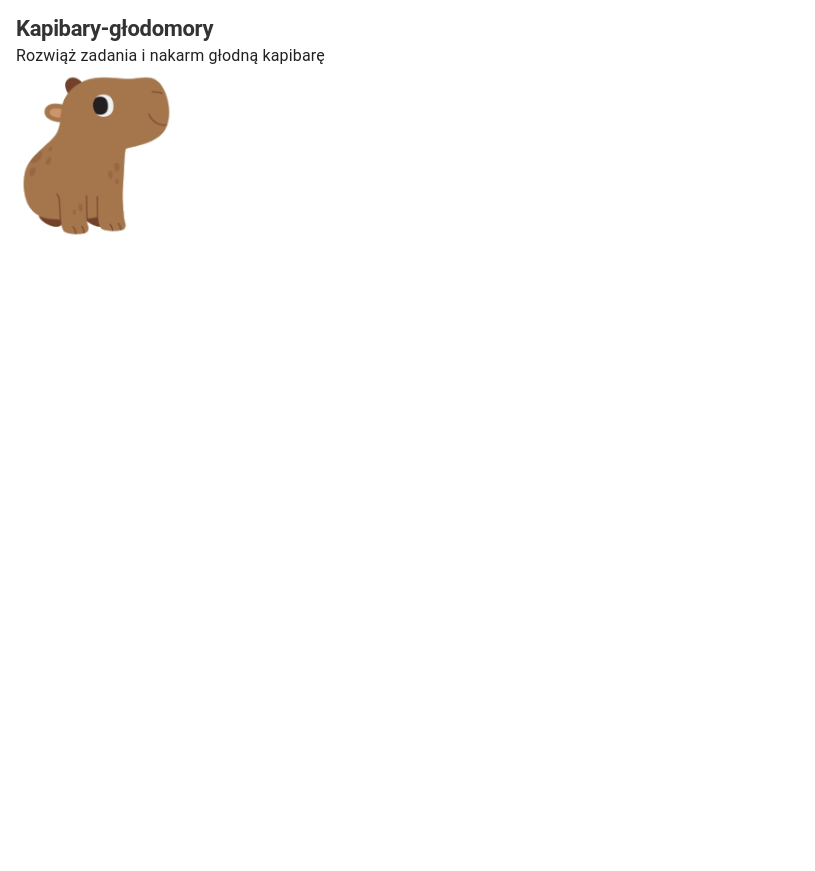
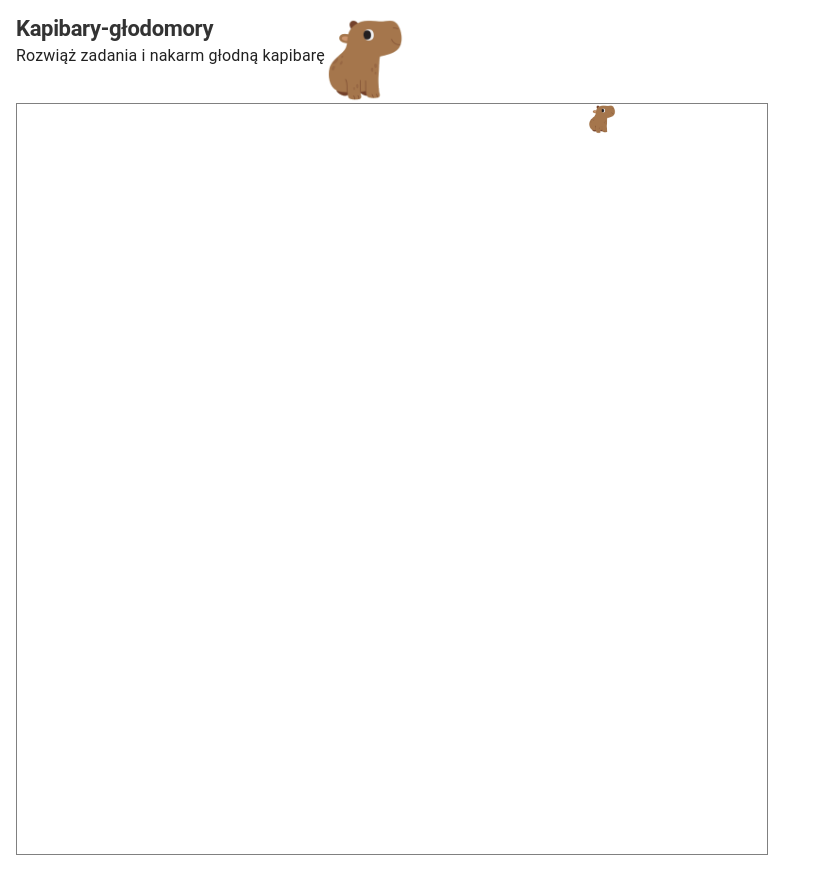
Before and after one commit to WojciechBylica/hungry-capybaras, a React (Vite) app: page / in a window 1280 px wide. Shown: the whole page, without its empty margins (0-815 px from the left). Before the commit the page ends 800 px from the top, so only its background shows below. Built offline with nearby package versions, Linux system fonts and the light colour scheme.

Commit message:
added capibara movement

```diff
--- a/src/App.tsx
+++ b/src/App.tsx
@@ -1,17 +1,43 @@
 import { Box, Typography } from '@mui/material'
 import capibara from './assets/capibara-img.png'
+import { FillType, useApp } from './useApp'
 
 function App() {
-
+  const { fields,maxWidth } = useApp()
+  const getFill = (fill: FillType)=>{
+    switch (fill) {
+      case 'capibara':
+        return <img src={capibara} height='30px' width='auto'/>
+      case 'grass':
+        return 'g'
+      default:
+        return null
+    }
+  }
   return (
     <>
-     <Box component='header'>
-         <Typography variant='h1'>Kapibary-głodomory</Typography>
-        <Typography>Rozwiąż zadania i nakarm głodną kapibarę</Typography>
-        <Box component='img' src={capibara}  sx={{width:160, height: 'auto'}}/>
+     <Box component='header'  sx={{display: 'flex'}}>
+        <Box>
+          <Typography variant='h1'>Kapibary-głodomory </Typography>
+          <Typography>Rozwiąż zadania i nakarm głodną kapibarę</Typography>
+        </Box>
+        <Box component='img' src={capibara}  sx={{width:'80px', height: 'auto'}}/>
      </Box>
-     <Box component='section' flexGrow='1'>
-
+     <Box component='section' flexGrow='1' sx={{border: '1px solid gray', width: 'fit-content'}}>
+        <Box sx={{display:'grid', gridTemplateColumns: `repeat(${maxWidth}, minmax(30px, 30px))`}}>
+          {fields.map(({id,fill})=>(
+            <Box
+              key={id}
+              sx={{
+                height:'30px',
+                width: '30px',
+                // border: '0.5px solid gray',
+                display: 'flex',
+                justifyContent:'center',
+                alignItems: 'center'
+              }}
+              >{getFill(fill)}</Box>))}
+        </Box>
      </Box>
     </>
   )
--- a/src/main.tsx
+++ b/src/main.tsx
@@ -5,12 +5,12 @@ import { AppThemeProvider } from './theme'
 import { Box, CssBaseline } from '@mui/material'
 
 createRoot(document.getElementById('root')!).render(
-  <StrictMode>
+  // <StrictMode>
     <AppThemeProvider>
       <CssBaseline />
       <Box component='main'>
         <App />
       </Box>
     </AppThemeProvider>
-  </StrictMode>,
+  // </StrictMode>,
 )
--- a/src/theme/ThemeProvider.tsx
+++ b/src/theme/ThemeProvider.tsx
@@ -16,7 +16,7 @@ const theme = createTheme({
         MuiCssBaseline: {
             styleOverrides: {
                 main: {
-                    height: '100vh',
+                    Height: '100vh',
                     padding: '16px',
                     backgroundColor: '#fff',
                     display: 'flex',
--- a/src/useApp.ts
+++ b/src/useApp.ts
@@ -1,4 +1,89 @@
+import { useEffect, useState } from "react"
+export type FillType = 'capibara' | 'grass'| null
+export type FieldType = {
+    id: number,
+    x: number,
+    y:number,
+    fill: FillType
+}
+
+const getInitialState =(maxWidth:number, capibaraIndex: number)=>{
+
+    const maxIndex = maxWidth * maxWidth
+
+    const array: FieldType[] = []
+    let x = 1
+    let y = 1
+    for (let step = 1; step <= maxIndex; step++) {
+        array.push({
+            id: step,
+            x,
+            y,
+            fill: capibaraIndex === step ? 'capibara': null
+        })
+        x++
+        if(x > maxWidth) {
+            y++
+            x=1
+        }
+
+    }
+    return array
+}
 export const useApp = () =>{
+const maxWidth = 25
 
-    return {}
+
+    const [fields, setFields]= useState(getInitialState(maxWidth, 20))
+
+
+    console.log('fields',fields)
+
+    useEffect(() => {
+        const handleKeyDown = (event: KeyboardEvent) => {
+            const directionKeys = ['ArrowUp', 'ArrowDown', 'ArrowLeft', 'ArrowRight'];
+             if (directionKeys.includes(event.key)) {
+                event.preventDefault();
+            }
+            if (!directionKeys.includes(event.key)) return;
+
+            setFields((prevFields) => {
+                const capibaraPos = prevFields.find(({ fill }) => fill === 'capibara') as FieldType;
+                const previousCapibaraField = { ...capibaraPos, fill: null };
+
+                let nextX = capibaraPos.x;
+                let nextY = capibaraPos.y;
+
+        switch (event.key) {
+          case 'ArrowUp':
+            nextY = nextY > 1 ? nextY - 1 : maxWidth
+            break;
+          case 'ArrowDown':
+            nextY = nextY < maxWidth ? nextY + 1 : 1
+            break;
+          case 'ArrowLeft':
+            nextX = nextX > 1 ? nextX - 1 : maxWidth
+            break;
+          case 'ArrowRight':
+            nextX = nextX < maxWidth ? nextX + 1 : 1
+            break;
+        }
+
+        const capibaraNextField = prevFields.find(f => f.x === nextX && f.y === nextY) as FieldType;
+
+                const capibaraNextFieldSettled = { ...capibaraNextField, fill: 'capibara' } as FieldType;
+
+                const restOfFields = prevFields.filter(
+                    ({ id }) => id !== previousCapibaraField.id && id !== capibaraNextField.id
+                );
+
+                return [previousCapibaraField, capibaraNextFieldSettled, ...restOfFields].sort((a, b) => a.id - b.id);
+            });
+        };
+
+    window.addEventListener('keydown', handleKeyDown);
+    return () => window.removeEventListener('keydown', handleKeyDown);
+    }, []);
+
+    return {fields,maxWidth}
 }
```
